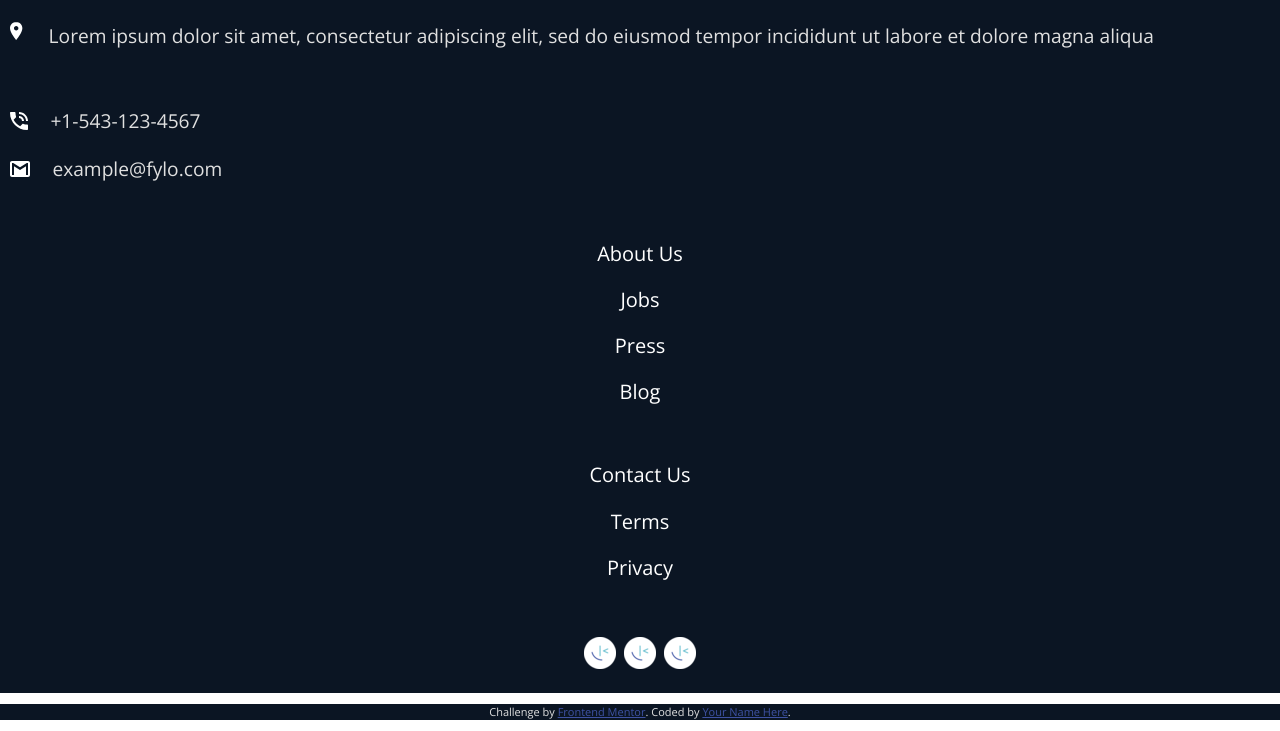
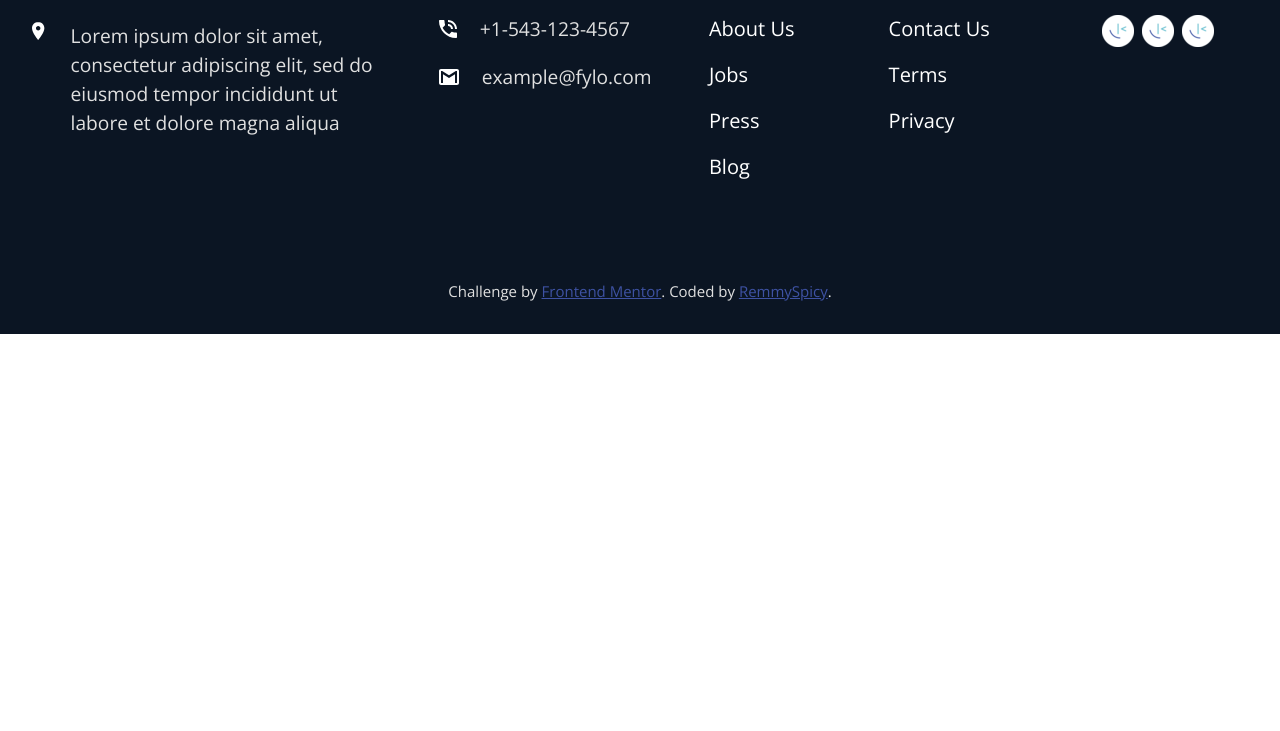
Before and after one commit to RemmySpicy/frontend-mentor, a plain HTML site: page fylo-dark-theme-landing-page-master/index.html in a window 1280 px wide. Shown: the part 3338-4069 px from the top of the page. After the commit the page ends 3672 px from the top, so only its background shows below. Drawn offline with nearby package versions, Linux system fonts and the light colour scheme.

Commit message:
Complete footer and attribution

```diff
--- a/fylo-dark-theme-landing-page-master/index.html
+++ b/fylo-dark-theme-landing-page-master/index.html
@@ -138,7 +138,7 @@
 
   <footer class="footer">
       <div class="container">
-        <div class="footer-group">
+        <div class="footer-group address">
           <img src="images/logo.svg" class="footer-logo" alt="logo">
           <div class="footer-location">
             <img src="images/icon-location.svg" alt="">
@@ -146,7 +146,7 @@
           </div>
         </div>
 
-        <div class="footer-group">
+        <div class="footer-group contact">
           <ul>
             <li class="footer-contact">
               <img src="images/icon-phone.svg" alt="">
@@ -159,7 +159,7 @@
           </ul>
         </div>
 
-        <div class="footer-group">
+        <div class="footer-group links">
           <ul>
             <li>About Us</li>
             <li>Jobs</li>
@@ -168,7 +168,7 @@
           </ul>
         </div>
 
-        <div class="footer-group">
+        <div class="footer-group information">
           <ul>
             <li>Contact Us</li>
             <li>Terms</li>
@@ -176,7 +176,7 @@
           </ul>
         </div>
 
-        <div>
+        <div class="get-in-touch">
           <div class="socials">
             <img src="images/favicon-32x32.png" alt="">
             <img src="images/favicon-32x32.png" alt="">
@@ -186,10 +186,10 @@
       </div>
   </footer>
 
-  <footer>
+  <footer class="attr">
     <p class="attribution">
       Challenge by <a href="https://www.frontendmentor.io?ref=challenge" target="_blank">Frontend Mentor</a>.
-      Coded by <a href="#">Your Name Here</a>.
+      Coded by <a href="https://twitter.com/RemmySpicy">RemmySpicy</a>.
     </p>
   </footer>
 </body>
--- a/fylo-dark-theme-landing-page-master/style.css
+++ b/fylo-dark-theme-landing-page-master/style.css
@@ -265,7 +265,7 @@ header {
     box-shadow: 3px 3px 5px rgba(0 0 0 / .3);
 
     position: relative;
-    bottom: -170px;
+    bottom: -180px;
 }
 
 .cta p {
@@ -343,7 +343,9 @@ header {
 /* Attribution */
 .attribution {
     background-color: var(--bg-footer);
-    font-size: 11px; text-align: center;
+    font-size: 15px; text-align: center;
+    margin: 0;
+    padding-bottom: 2rem;
 }
 
 .attribution a {
@@ -407,6 +409,7 @@ header {
     .qualities .container {
         padding-inline: 10%;
     }
+
     .qualities ul {
         display: grid;
         /* display: flex;
@@ -476,7 +479,7 @@ header {
     .cta {
         max-width: 70%;
         margin: 0 auto;
-
+        bottom: -150px;
         padding-inline: 4rem;
     }
 
@@ -497,4 +500,44 @@ header {
     .cta form button {
         flex: 1;
     }
+
+    /* FOOTER */
+    .footer .container {
+        display: flex;
+        text-align: left;
+        padding: 0 2rem;
+        /* grid-auto-flow: row; */
+        /* grid-area: 30% 25% 12% 12%; */
+    }
+
+    .address {
+        flex: 2;
+        padding-right: 3rem;
+    }
+
+    .contact {
+        flex: 1.5;
+    }
+
+    .links {
+        flex: 1;
+    }
+
+    .information {
+        flex: 1;
+    }
+
+    .get-in-touch {
+        flex: 1;
+    }
+
+    .footer-group,
+    .socials {
+        padding-top: 6.5rem;
+    }
+
+    .footer-group:first-child {
+        padding-top: 0;
+    }
+
 }
```
